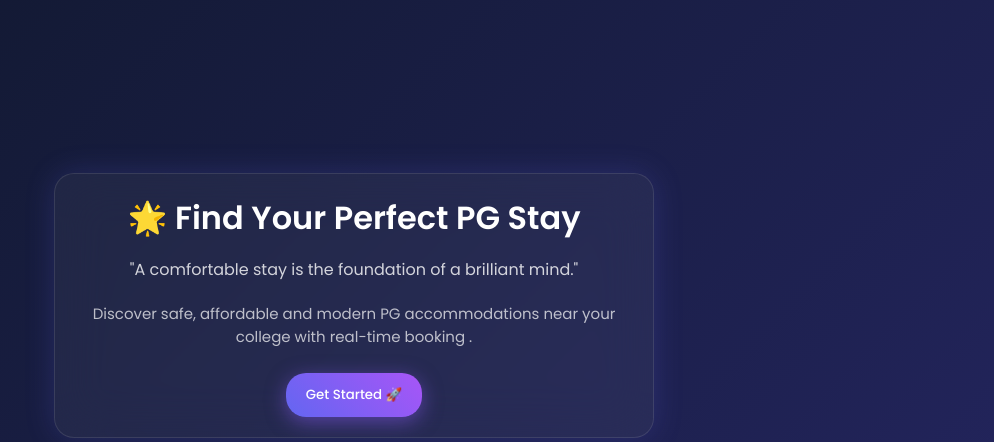
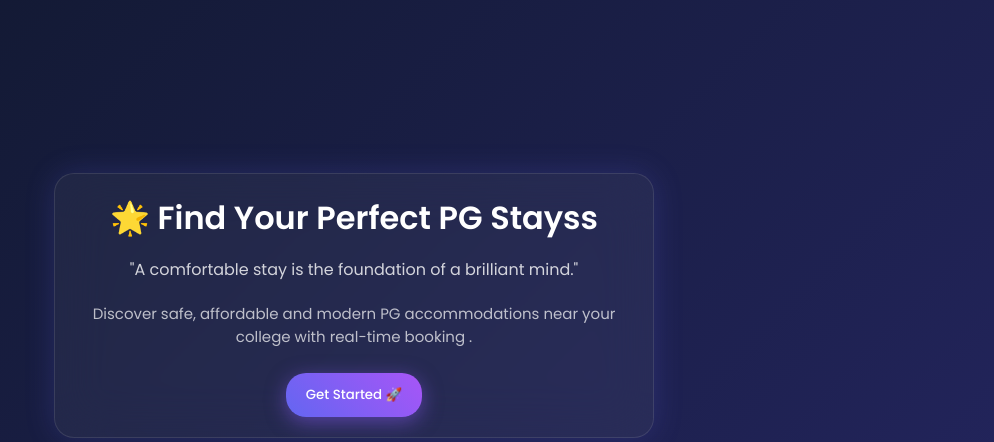
Before and after one commit to shivanisable13/rent_pag, a PHP site: page / in a window 1280 px wide. Shown: the part 131-573 px from the top of the page, without its empty margins (286-1280 px from the left). Run offline with PHP 8.4, Linux system fonts and the light colour scheme.

Commit message:
Update index.php

```diff
--- a/index.php
+++ b/index.php
@@ -28,7 +28,7 @@
     <div class="glass card" style="max-width:600px;text-align:center;">
 
         <h1 style="font-size:32px;margin-bottom:15px;">
-            🌟 Find Your Perfect PG Stay
+            🌟 Find Your Perfect PG Stayss
         </h1>
 
         <p style="opacity:0.8;margin-bottom:20px;">
```
